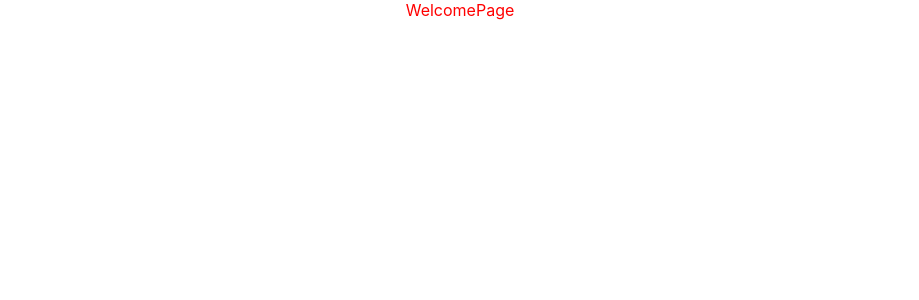
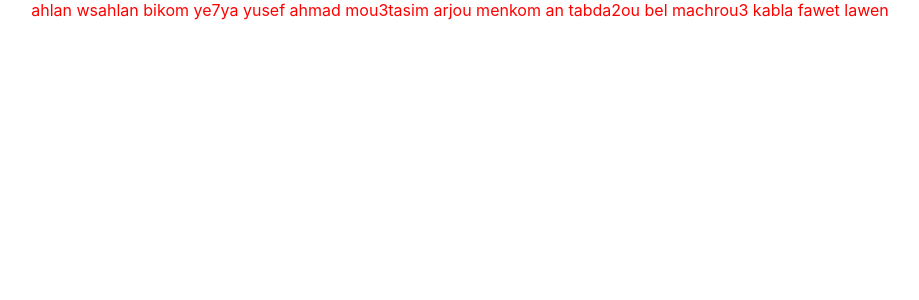
Before and after one commit to Yahya493/tash8eel_p7, a React (Create React App) app: page / in a window 1280 px wide. Shown: the top 300 px of the page, without its empty margins (180-1099 px from the left). Built offline with nearby package versions, Linux system fonts and the light colour scheme.

Commit message:
ana 8eyaret bi file welcomeooage entebhou

```diff
--- a/src/pages/WelcomePage.js
+++ b/src/pages/WelcomePage.js
@@ -3,6 +3,6 @@ import '../styles/WelcomePage.css'
 
 export default function WelcomePage() {
   return (
-    <div>WelcomePage</div>
+    <div>ahlan wsahlan bikom ye7ya yusef ahmad mou3tasim arjou menkom an tabda2ou bel machrou3 kabla fawet lawen </div>
   )
 }
```
